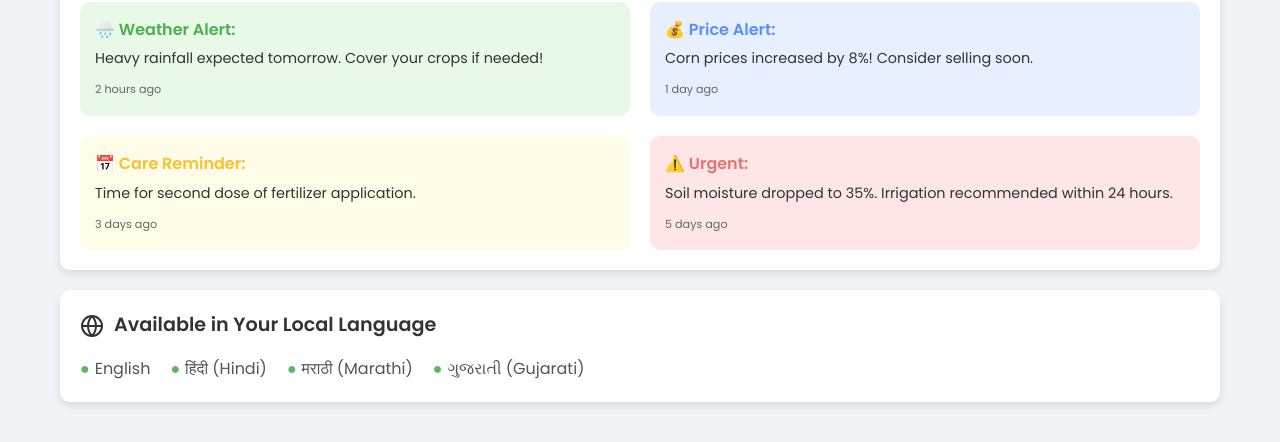
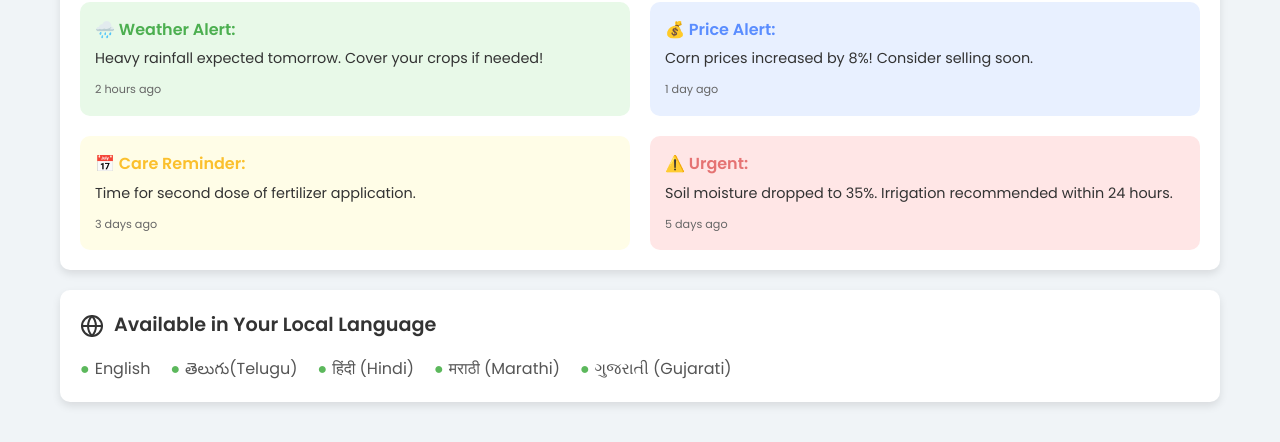
Before and after one commit to shannu0429-wq/codex1, a plain HTML site: page monitoring.html in a window 1280 px wide. Shown: the part 645-1087 px from the top of the page. Drawn offline with Linux system fonts and the light colour scheme.

Commit message:
Update monitoring.html

```diff
--- a/monitoring.html
+++ b/monitoring.html
@@ -433,6 +433,8 @@
             </h2>
             <ul class="language-list">
                 <li><span style="color: #5cb85c;">●</span> English</li>
+
+                <li><span style="color: #5cb85c;">●</span> తెలుగు(Telugu)</li>
                 <li><span style="color: #5cb85c;">●</span> हिंदी (Hindi)</li>
                 <li><span style="color: #5cb85c;">●</span> मराठी (Marathi)</li>
                 <li><span style="color: #5cb85c;">●</span> ગુજરાતી (Gujarati)</li>
@@ -440,4 +442,5 @@
         </div>
     </div>
 </body>
+
 </html>
```
